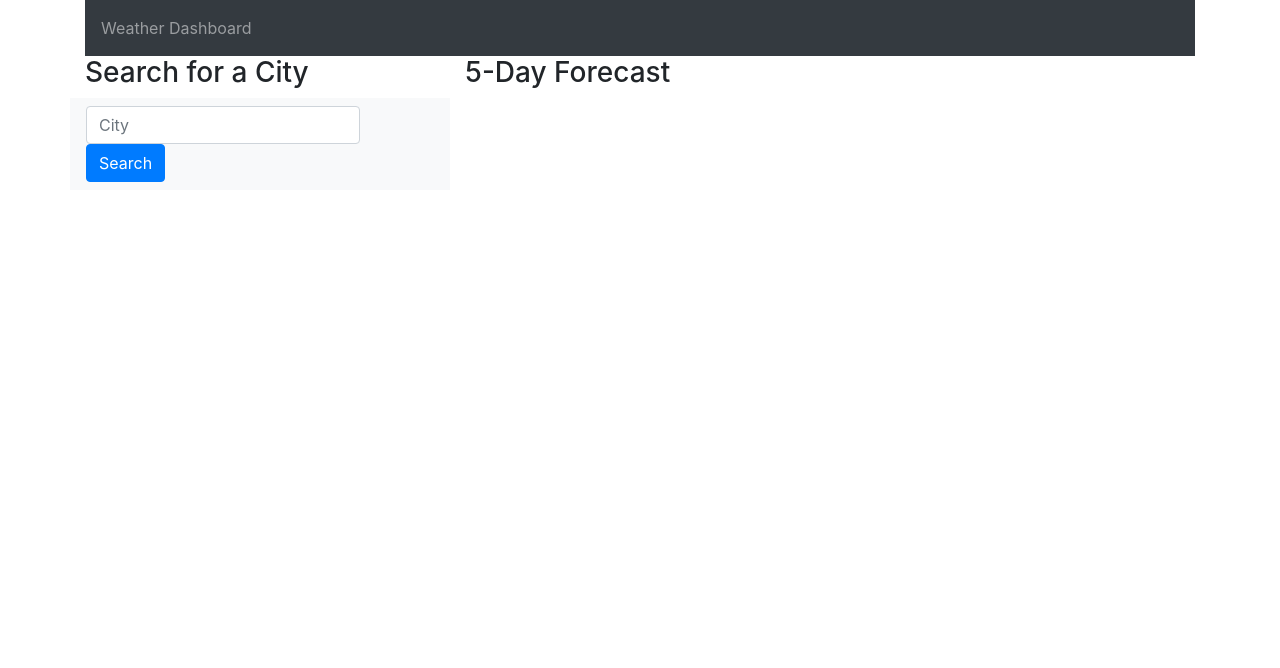
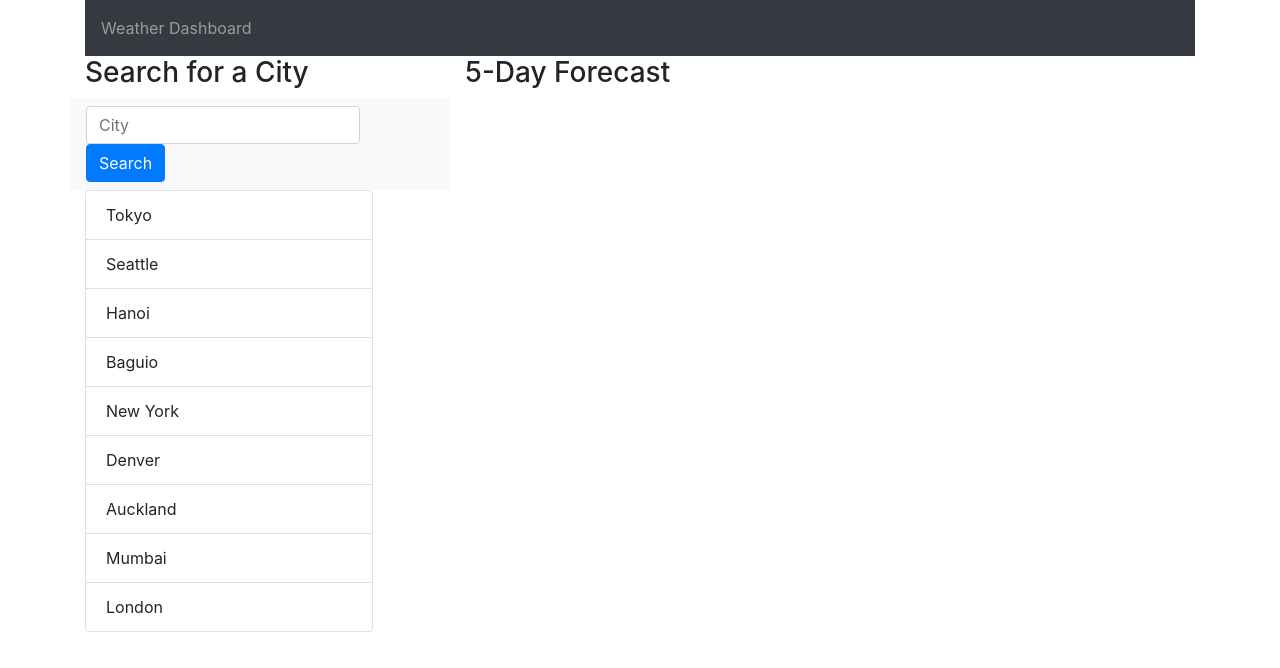
Before and after one commit to arielbs1991/weather-dashboard-hw, a plain HTML site: page index.html in a window 1280 px wide. Drawn offline with nearby package versions, Linux system fonts and the light colour scheme.

Commit message:
added list of demo cities

```diff
--- a/index.html
+++ b/index.html
@@ -24,9 +24,9 @@
             <div class="col-12">
                 <nav class="navbar navbar-dark bg-dark">
                     <span class="navbar-text">
-                      Weather Dashboard
+                        Weather Dashboard
                     </span>
-                  </nav>
+                </nav>
             </div>
         </div>
         <div class="row content">
@@ -49,55 +49,23 @@
                         </div>
                     </div>
                 </div>
-                <div class="row searchBar">
-
+                <div class="row">
+                    <div class="col-12">
+                        <div class="card" style="width: 18rem;">
+                            <ul class="list-group list-group-flush">
+                                <li class="list-group-item demoCities">Tokyo</li>
+                                <li class="list-group-item demoCities">Seattle</li>
+                                <li class="list-group-item demoCities">Hanoi</li>
+                                <li class="list-group-item demoCities">Baguio</li>
+                                <li class="list-group-item demoCities">New York</li>
+                                <li class="list-group-item demoCities">Denver</li>
+                                <li class="list-group-item demoCities">Auckland</li>
+                                <li class="list-group-item demoCities">Mumbai</li>
+                                <li class="list-group-item demoCities">London</li>
+                            </ul>
+                        </div>
+                    </div>
                 </div>
-                <div class="row cityRow" id="city1">
-                    <p>
-
-                    </p>
-                </div>
-                <div class="row cityRow" id="city2">
-                    <p>
-
-                    </p>
-                </div>
-                <div class="row cityRow" id="city3">
-                    <p>
-
-                    </p>
-                </div>
-                <div class="row cityRow" id="city4">
-                    <p>
-
-                    </p>
-                </div>
-                <div class="row cityRow" id="city5">
-                    <p>
-
-                    </p>
-                </div>
-                <div class="row cityRow" id="city6">
-                    <p>
-
-                    </p>
-                </div>
-                <div class="row cityRow" id="city7">
-                    <p>
-
-                    </p>
-                </div>
-                <div class="row cityRow" id="city8">
-                    <p>
-
-                    </p>
-                </div>
-                <div class="row cityRow" id="city9">
-                    <p>
-
-                    </p>
-                </div>
-
             </div>
             <div class="col-8">
                 <div class="row mainCity">
```
